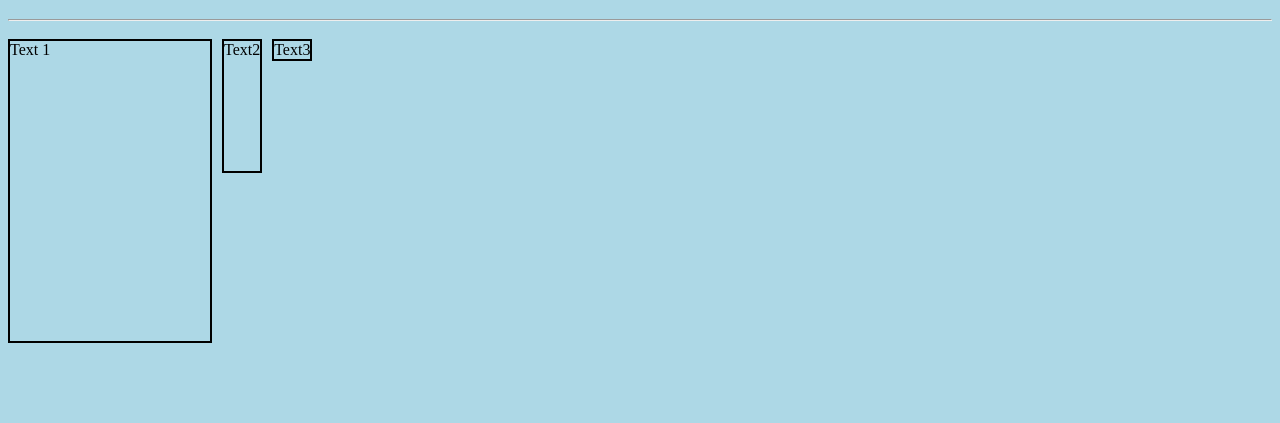
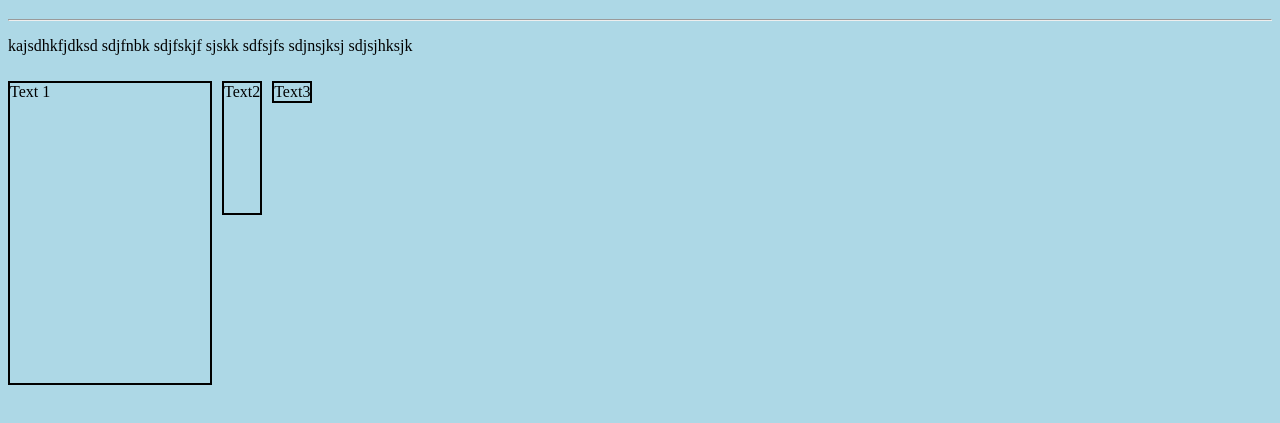
Before and after one commit to kristian-houghtling/CSS-Experiments, a plain HTML site: page Exp 09262017/index.html in a window 1280 px wide. Shown: the part 105-528 px from the top of the page. Drawn offline with Linux system fonts and the light colour scheme.

Commit message:
random file changes

```diff
--- a/Exp 09262017/css/master.css
+++ b/Exp 09262017/css/master.css
@@ -29,3 +29,12 @@ div {
 .t3 {
   float: left
 }
+
+.boxes:after {
+  visibility: hidden;
+  display: block;
+  font-size: 0;
+  content: " ";
+  clear: both;
+  height: 0;
+}
--- a/Exp 09262017/index.html
+++ b/Exp 09262017/index.html
@@ -10,6 +10,8 @@
       <hr>
     </header>
   </body>
+    <p>kajsdhkfjdksd sdjfnbk  sdjfskjf sjskk sdfsjfs sdjnsjksj sdjsjhksjk</p>
+    <section class="boxes">
       <div class="t1">
         Text 1
       </div>
@@ -19,4 +21,6 @@
       <div class="t3">
         Text3
       </div>
+    </section>
+
 </html>
```
Also changed, not shown: CSS Layouts/index.html (+0 -3 lines), Experiment 1/index.html (+1 -1 lines), 1 other file. Lines whose indentation alone changed are shown as unchanged.
